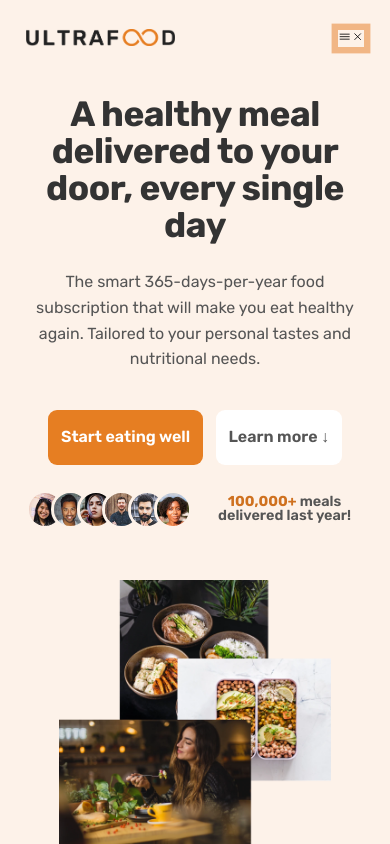
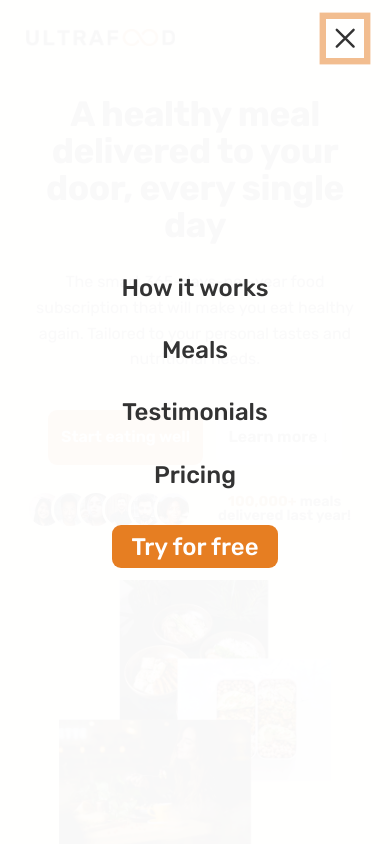
Before and after one commit to Hgahlla/ultrafood, a React (Create React App) app: page / in a window 390 px wide. Both pictures are taken after a click on the button 351 px from the left and 38 px from the top of the page. Shown: the top 844 px of the page. Built offline with nearby package versions, Linux system fonts and the light colour scheme.

Commit message:
Added open and close functionality for the sidebar in mobile view

```diff
--- a/src/components/Header.js
+++ b/src/components/Header.js
@@ -1,11 +1,13 @@
-import React from "react";
+import React, { useState } from "react";
 
 import logo from "../assets/logo.png";
 import "./Header.css";
 
 const Header = () => {
+  const [isSidebarOpen, setIsSidebarOpen] = useState(false);
+
   return (
-    <header className="header">
+    <header className={`header ${isSidebarOpen ? "nav-open" : ""}`}>
       <a href="#">
         <img className="logo" alt="Ultrafood logo" src={logo} />
       </a>
@@ -39,9 +41,17 @@ const Header = () => {
         </ul>
       </nav>
 
-      <button className="btn-mobile-nav ">
-        <ion-icon className="icon-mobile-nav" name="menu-outline"></ion-icon>
-        <ion-icon className="icon-mobile-nav" name="close-outline"></ion-icon>
+      <button className="btn-mobile-nav">
+        <ion-icon
+          class="icon-mobile-nav"
+          name="menu-outline"
+          onClick={() => setIsSidebarOpen(true)}
+        ></ion-icon>
+        <ion-icon
+          class="icon-mobile-nav"
+          name="close-outline"
+          onClick={() => setIsSidebarOpen(false)}
+        ></ion-icon>
       </button>
     </header>
   );
```
